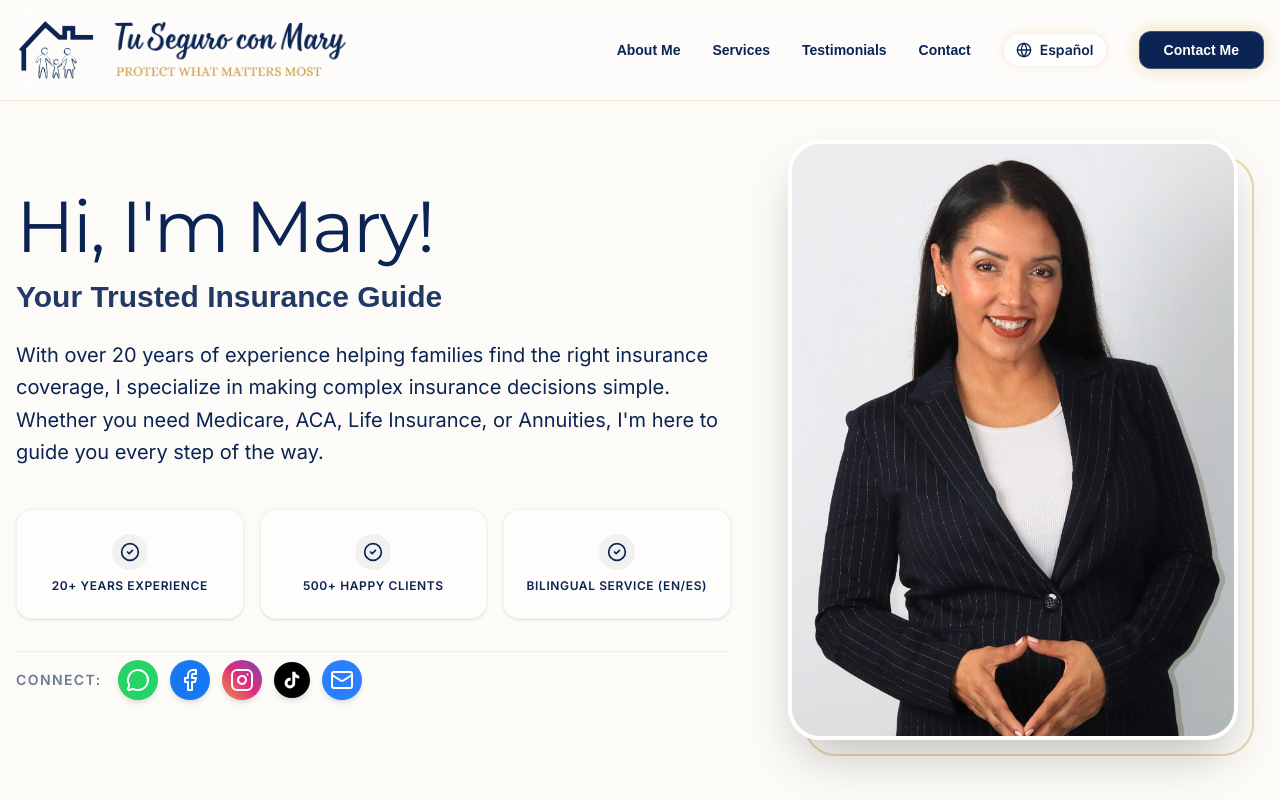
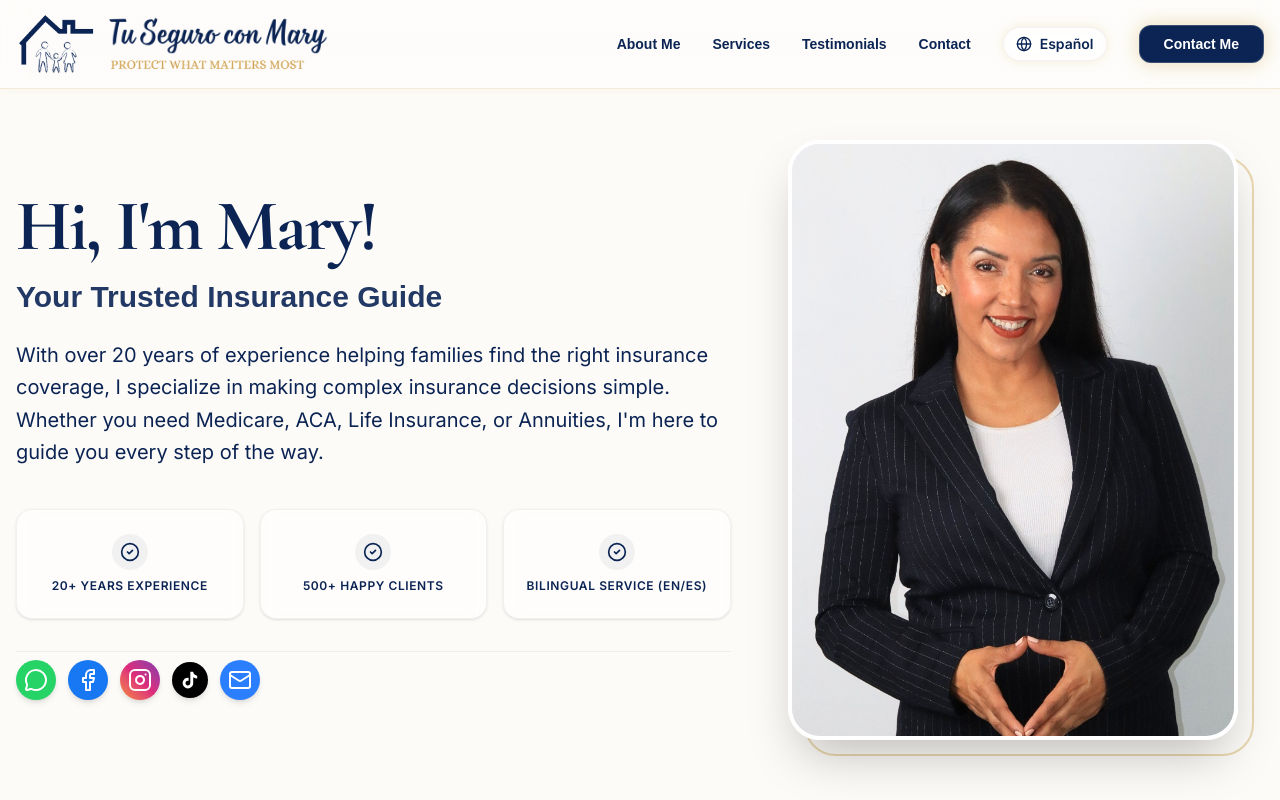
Before and after one commit to AnthonyFclub/tu-seguro-con-mary-landing, a Next.js app: page /en in a window 1280 px wide. Shown: the top 800 px of the page. Built offline with nearby package versions, Linux system fonts and the light colour scheme; a web font is replaced by a local one.

Commit message:
refinando

```diff
--- a/components/Header.tsx
+++ b/components/Header.tsx
@@ -28,15 +28,15 @@ export default function Header() {
     return (
         <header
             className={`fixed top-0 left-0 right-0 z-50 transition-all duration-300 ${isScrolled
-                ? 'bg-white/70 backdrop-blur-lg shadow-[0_4px_20px_rgba(184,134,11,0.1)] py-1.5'
-                : 'bg-white/40 backdrop-blur-md py-2.5 shadow-[0_1px_10px_rgba(184,134,11,0.05)]'
+                ? 'bg-white/70 backdrop-blur-lg shadow-[0_4px_20px_rgba(184,134,11,0.1)] py-0.5'
+                : 'bg-white/40 backdrop-blur-md py-1 shadow-[0_1px_10px_rgba(184,134,11,0.05)]'
                 } border-b border-brand-gold/15`}
         >
             <div className="container mx-auto px-4">
                 <nav className="flex items-center justify-between">
                     {/* Logo */}
-                    <Link href="/" className="flex items-center gap-2 lg:gap-3 group">
-                        <div className="relative w-14 h-14 lg:w-20 lg:h-20">
+                    <Link href="/" className="flex items-center gap-0 group">
+                        <div className="relative w-14 h-14 lg:w-20 lg:h-20 -mr-1 lg:-mr-2">
                             <Image
                                 src="/header-house.png"
                                 alt="Logo Casa"
@@ -45,7 +45,7 @@ export default function Header() {
                                 priority
                             />
                         </div>
-                        <div className="relative w-44 h-16 lg:w-60 lg:h-20">
+                        <div className="relative w-44 h-16 lg:w-64 lg:h-[75px]">
                             <Image
                                 src="/header-text.png"
                                 alt="Tú Seguro con Mary"
--- a/components/Hero.tsx
+++ b/components/Hero.tsx
@@ -2,13 +2,6 @@ import { useTranslations } from 'next-intl';
 import { CheckCircle2, MessageCircle, Facebook, Instagram, Mail } from 'lucide-react';
 import { Link } from '@/navigation';
 import Image from 'next/image';
-import { Montserrat } from 'next/font/google';
-
-const montserrat = Montserrat({
-    subsets: ["latin"],
-    weight: ['400', '500', '600', '700', '800', '900']
-});
-
 export default function Hero() {
     const t = useTranslations('Hero');
 
@@ -48,7 +41,7 @@ export default function Hero() {
                     <div className="lg:col-span-7 animate-in fade-in slide-in-from-left duration-1000">
                         <div className="space-y-6">
                             <div className="space-y-2">
-                                <h1 className={`${montserrat.className} text-4xl lg:text-7xl text-brand-dark-blue leading-tight tracking-tight`}>
+                                <h1 className="text-4xl lg:text-7xl text-brand-dark-blue leading-tight font-serif font-extrabold tracking-tight">
                                     {t('headline')}
                                 </h1>
                                 <h2 className="text-xl lg:text-3xl font-bold text-brand-dark-blue/90 font-alice">
@@ -74,7 +67,6 @@ export default function Hero() {
 
                                 {/* Quick Socials - Centered or aligned with content */}
                                 <div className="flex flex-wrap items-center gap-4 pt-2 border-t border-brand-dark-blue/5">
-                                    <span className="text-sm font-bold text-brand-dark-blue/60 uppercase tracking-widest">{t('socialsLabel') || 'Conecta:'}</span>
                                     <div className="flex items-center gap-3">
                                         {socialIcons.map((social, i) => (
                                             <a
--- a/messages/es.json
+++ b/messages/es.json
@@ -11,7 +11,7 @@
     },
     "Hero": {
         "badge": "Agente de Seguros Licenciada",
-        "headline": "¡Hola, soy Mary!",
+        "headline": "Hola, soy Mary!",
         "subheadline": "Tú agente de confianza",
         "description": "Con más de 20 años de experiencia, ayudando a familias a encontrar la cobertura de seguros adecuada, me especializó en hacer simples las decisiones complejas de las coberturas de seguros. Ya sea que necesites ayuda con un seguro de de vida, un seguro médico, una anualidad o un plan de retiro, estoy aquí para guiarte en cada paso del camino.",
         "stats": {
```
